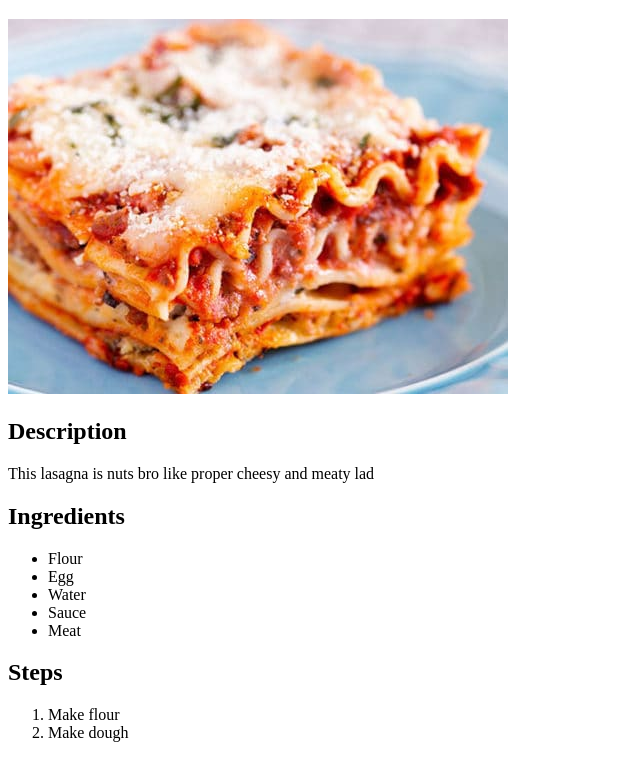
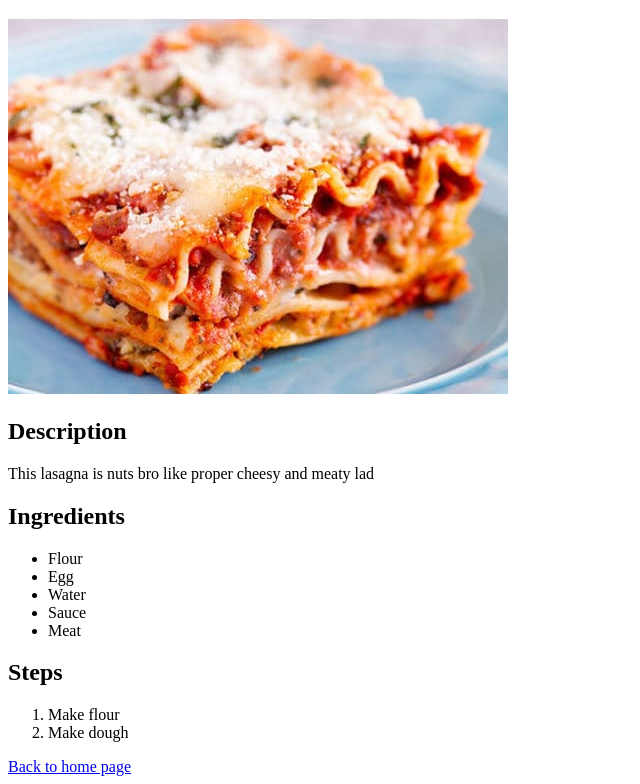
Before and after one commit to jszama/recipe_project, a plain HTML site: page recipes/lasagna.html in a window 1280 px wide. Shown: the part 61-845 px from the top of the page, without its empty margins (0-640 px from the left). Before the commit the page ends 819 px from the top, so only its background shows below. Drawn offline with Linux system fonts and the light colour scheme.

Commit message:
Added back to home page button

```diff
--- a/recipes/lasagna.html
+++ b/recipes/lasagna.html
@@ -36,5 +36,8 @@
         </ol>
 
     </div>
+
+    <a href="/index.html">Back to home page</a>
+
 </body>
 </html>
```
